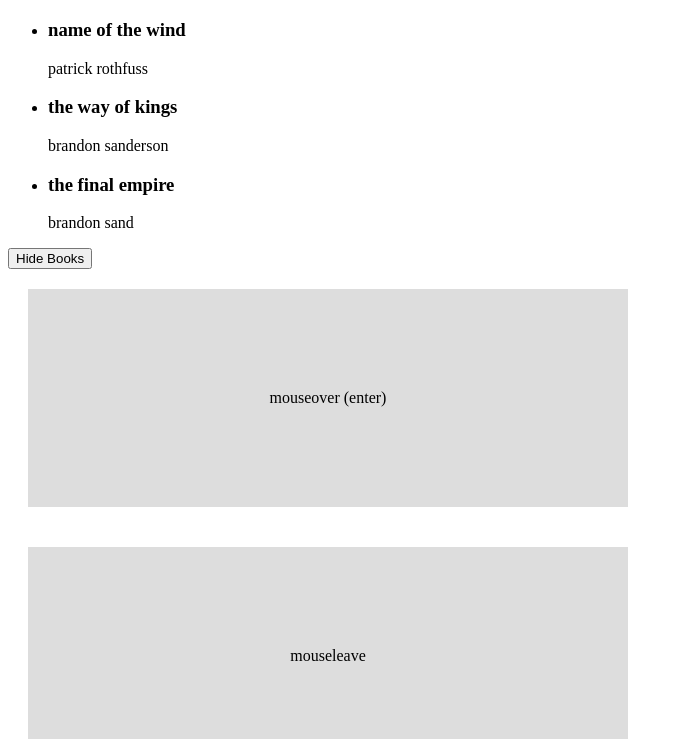
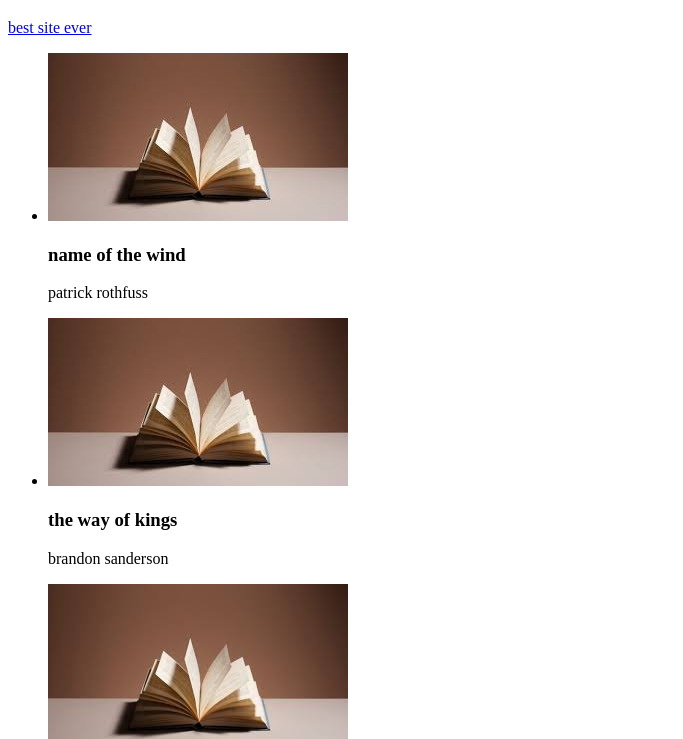
Before and after one commit to prabin04/vue3_crash, a plain HTML site: page index.html in a window 1280 px wide. Shown: the part 61-800 px from the top of the page, without its empty margins (0-683 px from the left). Drawn offline with nearby package versions, Linux system fonts and the light colour scheme.

Commit message:
Attribute binding

```diff
--- a/app.js
+++ b/app.js
@@ -2,11 +2,12 @@ const app = Vue.createApp({
     // data, functions
     data() {
         return {
+            url: 'http://www.theninja.co.uk',
             showBooks: true,
             books: [
-                { title: 'name of the wind', author: 'patrick rothfuss' },
-                { title: 'the way of kings', author: 'brandon sanderson' },
-                { title: 'the final empire', author: 'brandon sand' }
+                { title: 'name of the wind', author: 'patrick rothfuss', img: '/assets/book1.jpg' },
+                { title: 'the way of kings', author: 'brandon sanderson', img: '/assets/book2.jpg' },
+                { title: 'the final empire', author: 'brandon sand', img: '/assets/book3.jpg' }
             ]
         }
     },
--- a/index.html
+++ b/index.html
@@ -23,9 +23,12 @@
     <h1>Hello Vue :)</h1>
 
     <div id="app">
+        <!--attribute binding-->
+        <a :href="url"> best site ever </a>
         <div v-if="showBooks">
             <ul>
                 <li v-for="book in books" :key="book.title">
+                    <img :src="book.img" :alt="book.title">
                     <h3>{{ book.title }}</h3>
                     <p>{{ book.author }}</p>
                 </li>
```
Also changed, not shown: assets/book1.jpg (added), assets/book2.jpg (added), assets/book3.jpg (added).
